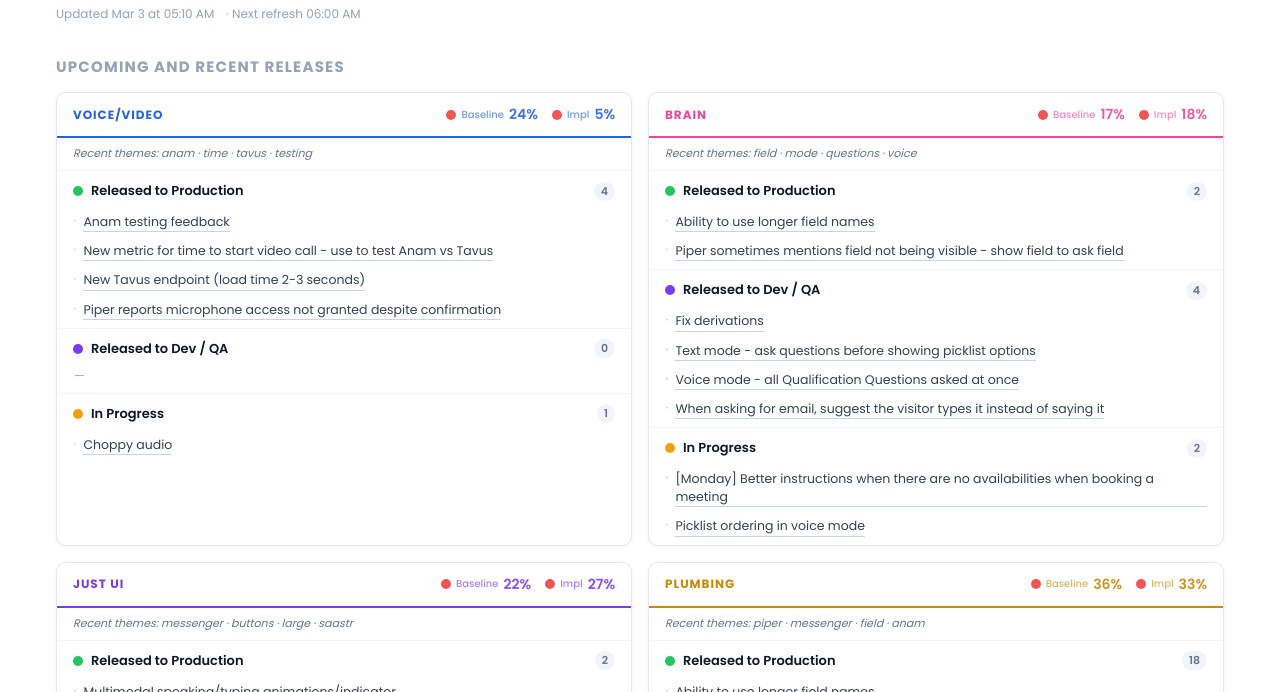
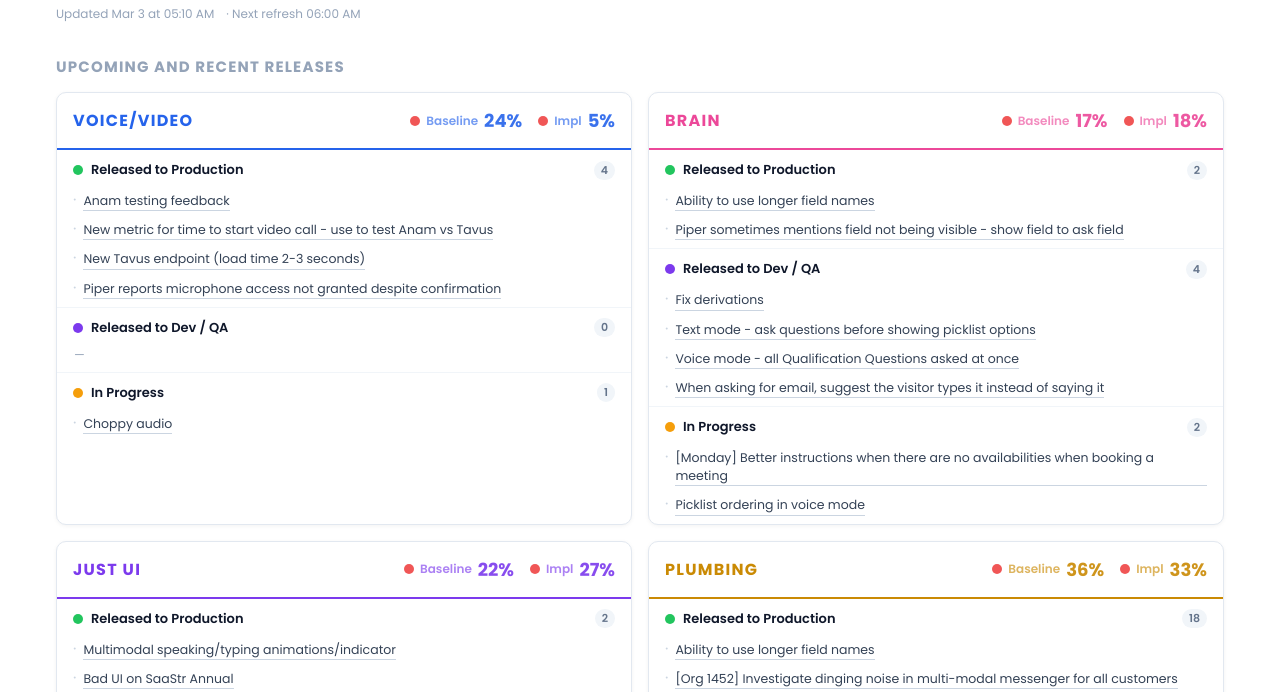
Before and after one commit to kerrilinnea3/multimodal-ga-burndown, a plain HTML site: page index.html in a window 1280 px wide. Shown: the part 102-794 px from the top of the page. Drawn offline with Linux system fonts and the light colour scheme.

Commit message:
Update dashboard

```diff
--- a/index.html
+++ b/index.html
@@ -249,24 +249,20 @@
       overflow: hidden; box-shadow: 0 1px 4px rgba(0,0,0,0.05);
     }
     .cat-status-heading {
-      font-size: 12px; font-weight: 700; text-transform: uppercase;
-      letter-spacing: 0.08em; padding: 11px 16px;
+      font-size: 16px; font-weight: 700; text-transform: uppercase;
+      letter-spacing: 0.08em; padding: 14px 16px;
       border-bottom: 2px solid currentColor;
       display: flex; align-items: center; justify-content: space-between;
     }
     .cat-status-health {
-      display: flex; gap: 14px; text-transform: none; letter-spacing: 0;
+      display: flex; gap: 16px; text-transform: none; letter-spacing: 0;
     }
     .cat-status-health-item {
-      display: flex; align-items: center; gap: 5px;
-      font-size: 14px; font-weight: 600; opacity: 0.9;
+      display: flex; align-items: center; gap: 6px;
+      font-size: 18px; font-weight: 700; opacity: 0.9;
     }
     .cat-status-health-label {
-      font-size: 10px; font-weight: 500; opacity: 0.7;
-    }
-    .cat-theme-summary {
-      padding: 7px 16px 8px; font-size: 11px; color: #64748B;
-      border-bottom: 1px solid #F1F5F9; font-style: italic;
+      font-size: 12px; font-weight: 600; opacity: 0.7;
     }
     .cat-status-group {
       padding: 10px 16px 8px;
@@ -1109,23 +1105,6 @@
         return 'red';
       }
 
-      const STOPWORDS = new Set(['a','an','the','to','for','of','in','on','with','and','or','is','be','by','as','at','from','up','add','fix','update','remove','refactor','feat','chore','revert','enable','disable','support','use','via','per','into','that','this','it','its','not','no','new','old','all','any','when','where','get','set','make','allow','move','show','hide','more','less','other','some','one','two','three','change','changes','create','delete','implement','improve','after','before','during','should','will','can','also','have','has','been','was','were','are','had']);
-
-      function extractThemes(items) {
-        const freq = {};
-        items.forEach(issue => {
-          issue.title.toLowerCase()
-            .replace(/[^a-z0-9\s]/g, ' ')
-            .split(/\s+/)
-            .filter(w => w.length > 3 && !STOPWORDS.has(w))
-            .forEach(w => { freq[w] = (freq[w] || 0) + 1; });
-        });
-        return Object.entries(freq)
-          .sort((a, b) => b[1] - a[1])
-          .slice(0, 4)
-          .map(([w]) => w);
-      }
-
       CAT_KEYS.forEach(cat => {
         const catIssues = cat === 'plumbing'
           ? relevant.filter(i => categorize(i) === 'plumbing' || hasCommsLabel(i))
@@ -1153,15 +1132,6 @@
             `<span class="cat-status-health-item"><span class="status-dot ${healthDot(implPct)}"></span><span class="cat-status-health-label">Impl</span> ${implPct}%</span>` +
           `</span>`;
         section.appendChild(heading);
-
-        const releasedItems = catIssues.filter(i => i.state.name === 'Done' || i.state.name === 'Merged');
-        const themes = extractThemes(releasedItems);
-        const themeSummary = document.createElement('div');
-        themeSummary.className = 'cat-theme-summary';
-        themeSummary.textContent = themes.length
-          ? 'Recent themes: ' + themes.join(' · ')
-          : 'No recently released tickets.';
-        section.appendChild(themeSummary);
 
         STATUS_GROUPS.forEach(group => {
           const items = group.filter(catIssues);
```
